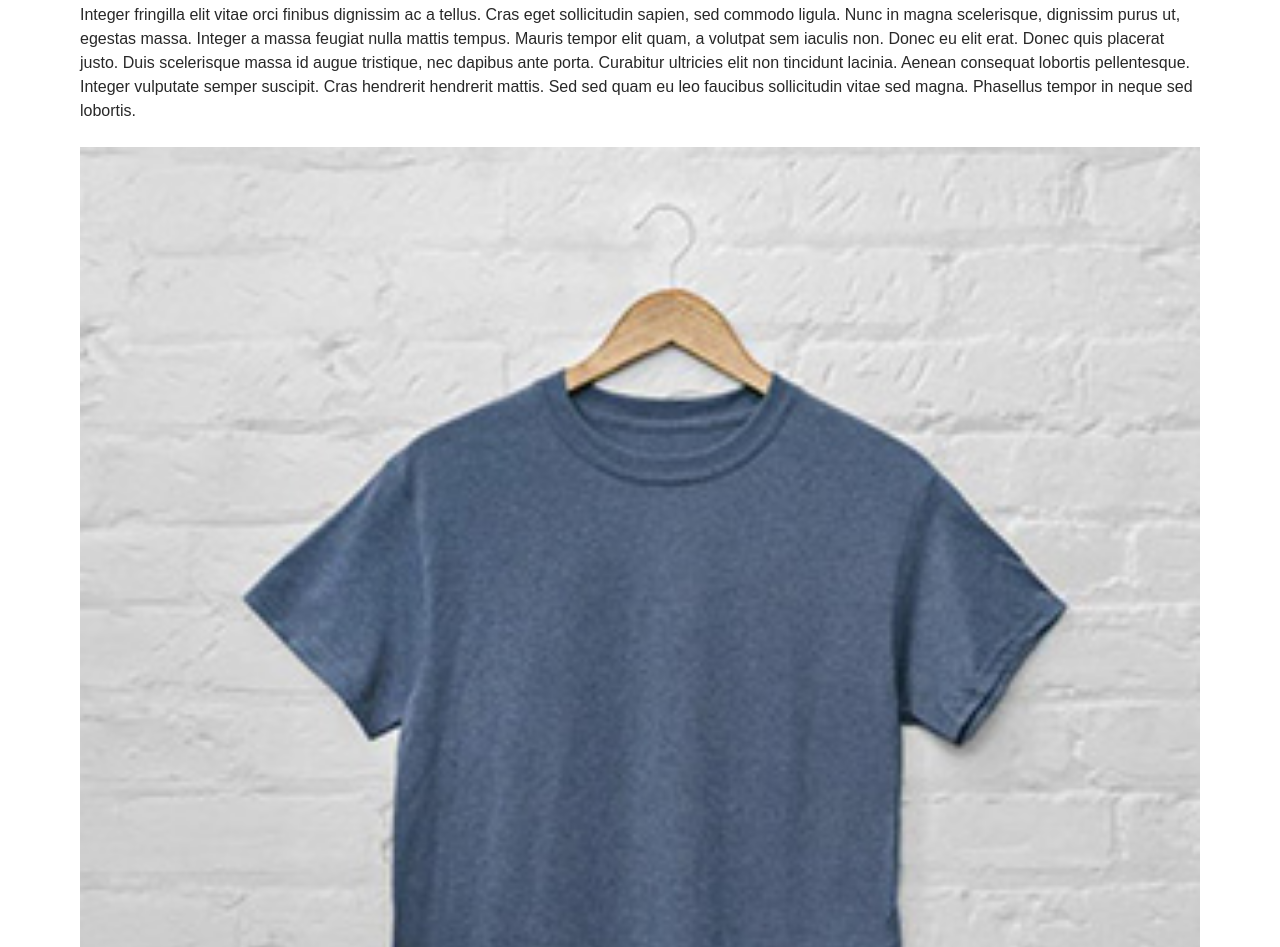
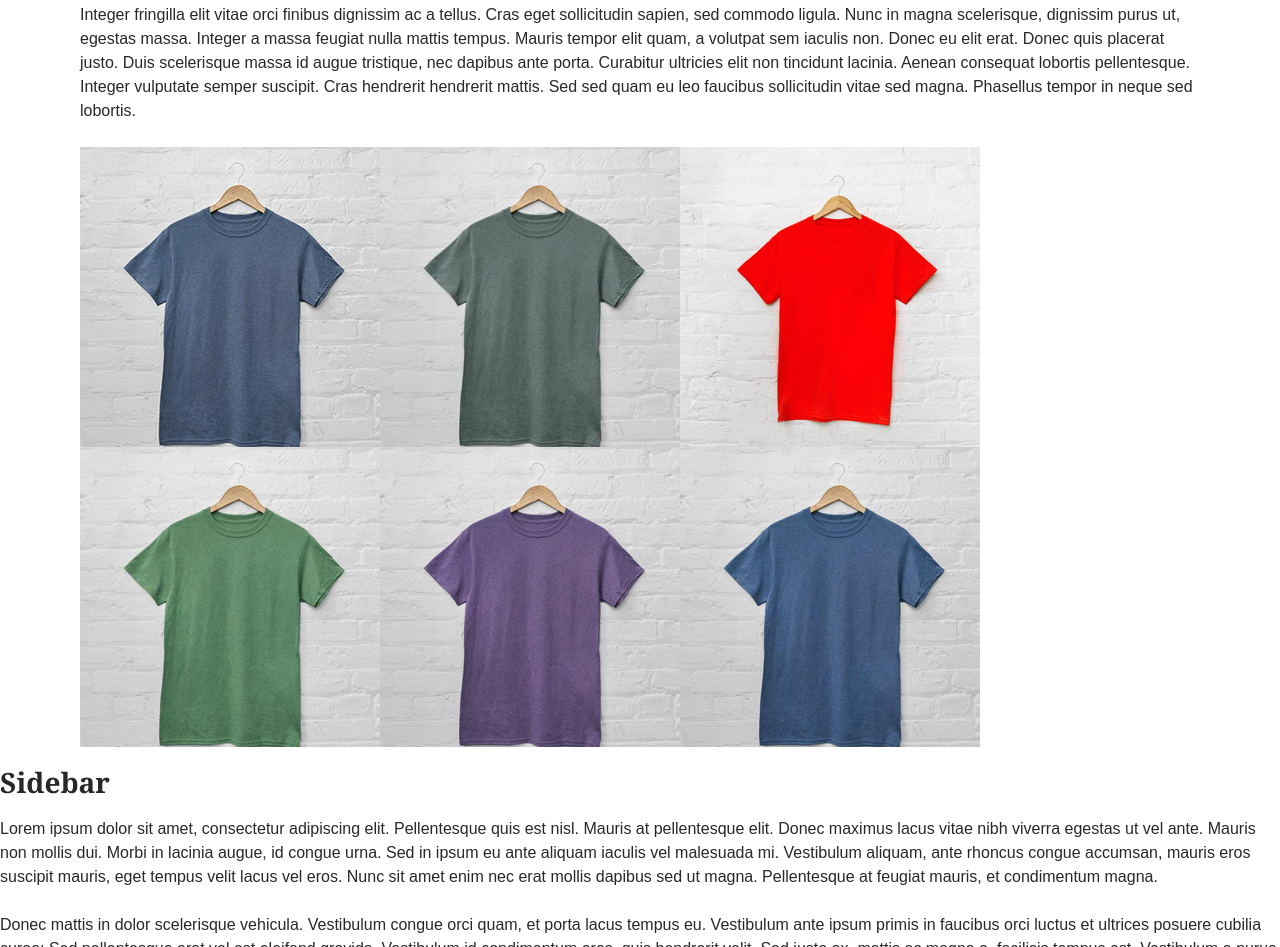
Before and after one commit to jmfwdev/Day08, a plain HTML site: page gallery.html in a window 1280 px wide. Shown: the part 631-1578 px from the top of the page. Drawn offline with Linux system fonts and the light colour scheme.

Commit message:
Added grid to photo gallery

```diff
--- a/styles/gallery.css
+++ b/styles/gallery.css
@@ -226,6 +226,11 @@ a.site-name {
 @media (min-width: 68em) {
 
 	.photo-gallery {
+		/* Create a grid, make all children grid items */
+		display: grid;
+
+		/* Create 3 columns, 300px wide each */
+		grid-template-columns: repeat(3, 18.75rem);
 
 	}
 
```
